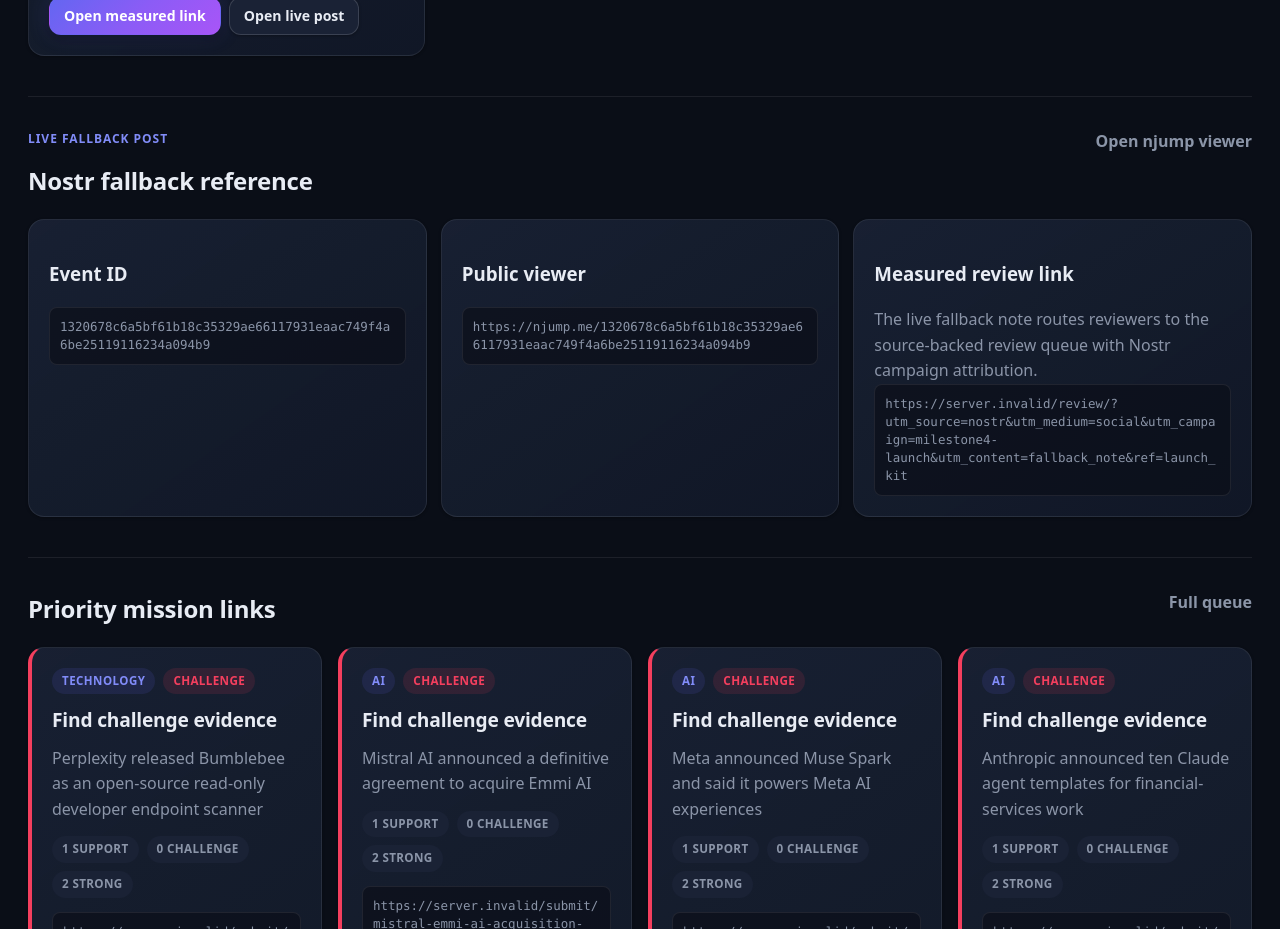
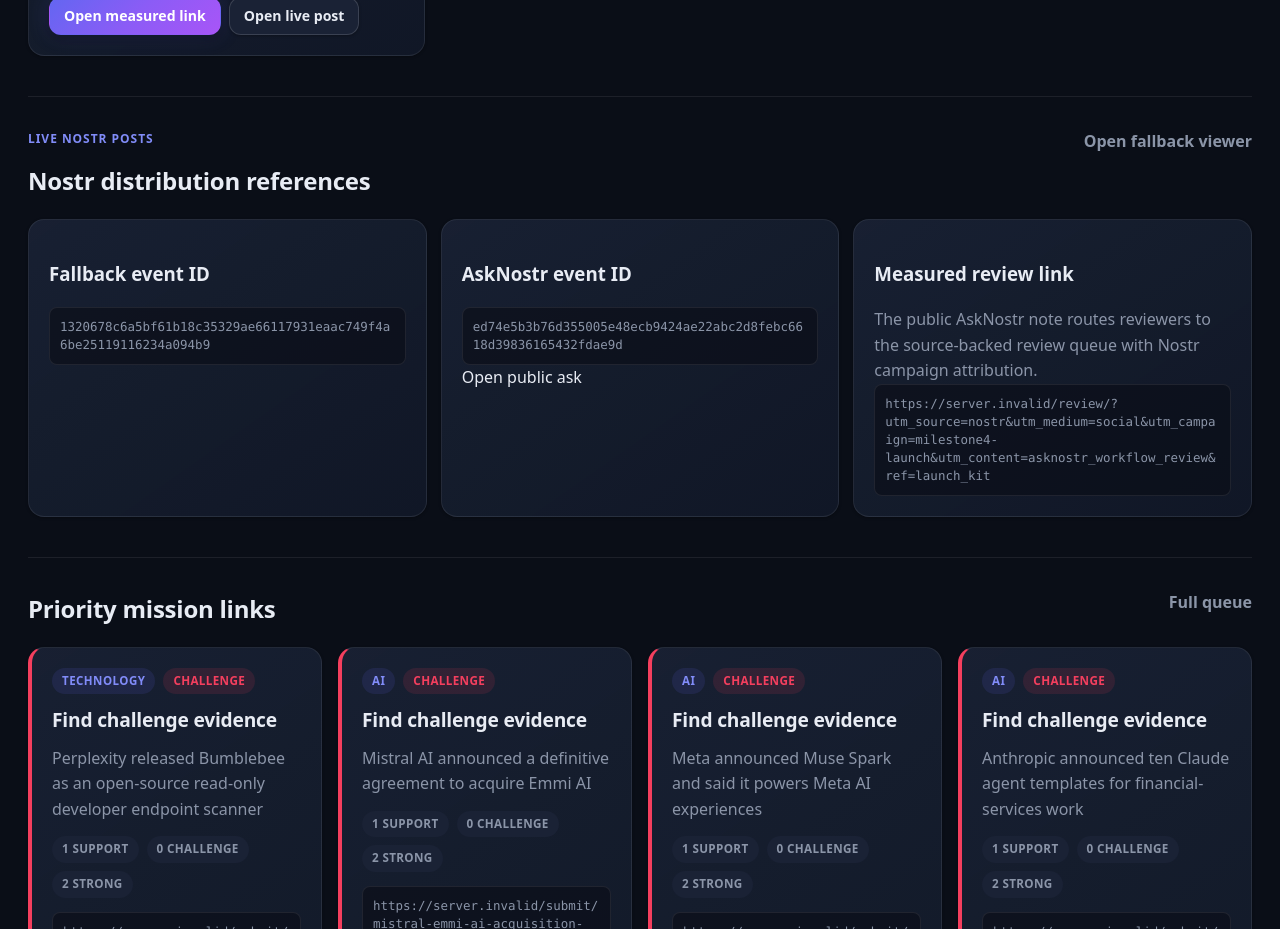
Before and after one commit to Claimer-org/claimer, a Next.js app: page /claimer/launch in a window 1280 px wide. Shown: the part 2780-3709 px from the top of the page. Built offline with nearby package versions, Linux system fonts and the light colour scheme; no server answers.

Commit message:
Add AskNostr feedback handoff

```diff
--- a/app/feedback/feedback-client.tsx
+++ b/app/feedback/feedback-client.tsx
@@ -23,7 +23,8 @@
   "utm_source",
   "utm_medium",
   "utm_campaign",
-  "utm_content"
+  "utm_content",
+  "source_event"
 ];
 
 function validUseCase(value: string | null): FeedbackUseCase | null {
--- a/app/launch/page.tsx
+++ b/app/launch/page.tsx
@@ -48,6 +48,18 @@
   viewerUrl:
     "https://njump.me/1320678c6a5bf61b18c35329ae66117931eaac749f4a6be25119116234a094b9",
   measuredReviewUrl: campaignUrl("/review/", "nostr", "social", "fallback_note")
+};
+
+const nostrAskPost = {
+  eventId: "ed74e5b3b76d355005e48ecb9424ae22abc2d8febc6618d39836165432fdae9d",
+  viewerUrl:
+    "https://njump.me/ed74e5b3b76d355005e48ecb9424ae22abc2d8febc6618d39836165432fdae9d",
+  measuredReviewUrl: campaignUrl(
+    "/review/",
+    "nostr",
+    "social",
+    "asknostr_workflow_review"
+  )
 };
 
 function campaignParams(source: string, medium: string, content: string) {
@@ -338,29 +350,32 @@
       <section className="panel" aria-labelledby="nostr-fallback-title">
         <div className="section-heading">
           <div>
-            <p className="eyebrow">Live fallback post</p>
-            <h2 id="nostr-fallback-title">Nostr fallback reference</h2>
+            <p className="eyebrow">Live Nostr posts</p>
+            <h2 id="nostr-fallback-title">Nostr distribution references</h2>
           </div>
           <a href={nostrFallbackPost.viewerUrl} rel="noreferrer" target="_blank">
-            Open njump viewer
+            Open fallback viewer
           </a>
         </div>
         <div className="grid">
           <article className="card">
-            <h3>Event ID</h3>
+            <h3>Fallback event ID</h3>
             <p className="copy-line">{nostrFallbackPost.eventId}</p>
           </article>
           <article className="card">
-            <h3>Public viewer</h3>
-            <p className="copy-line">{nostrFallbackPost.viewerUrl}</p>
+            <h3>AskNostr event ID</h3>
+            <p className="copy-line">{nostrAskPost.eventId}</p>
+            <a href={nostrAskPost.viewerUrl} rel="noreferrer" target="_blank">
+              Open public ask
+            </a>
           </article>
           <article className="card">
             <h3>Measured review link</h3>
             <p>
-              The live fallback note routes reviewers to the source-backed
+              The public AskNostr note routes reviewers to the source-backed
               review queue with Nostr campaign attribution.
             </p>
-            <p className="copy-line">{nostrFallbackPost.measuredReviewUrl}</p>
+            <p className="copy-line">{nostrAskPost.measuredReviewUrl}</p>
           </article>
         </div>
       </section>
```
Also changed, not shown: app/review/page.tsx (+24 -6 lines).
